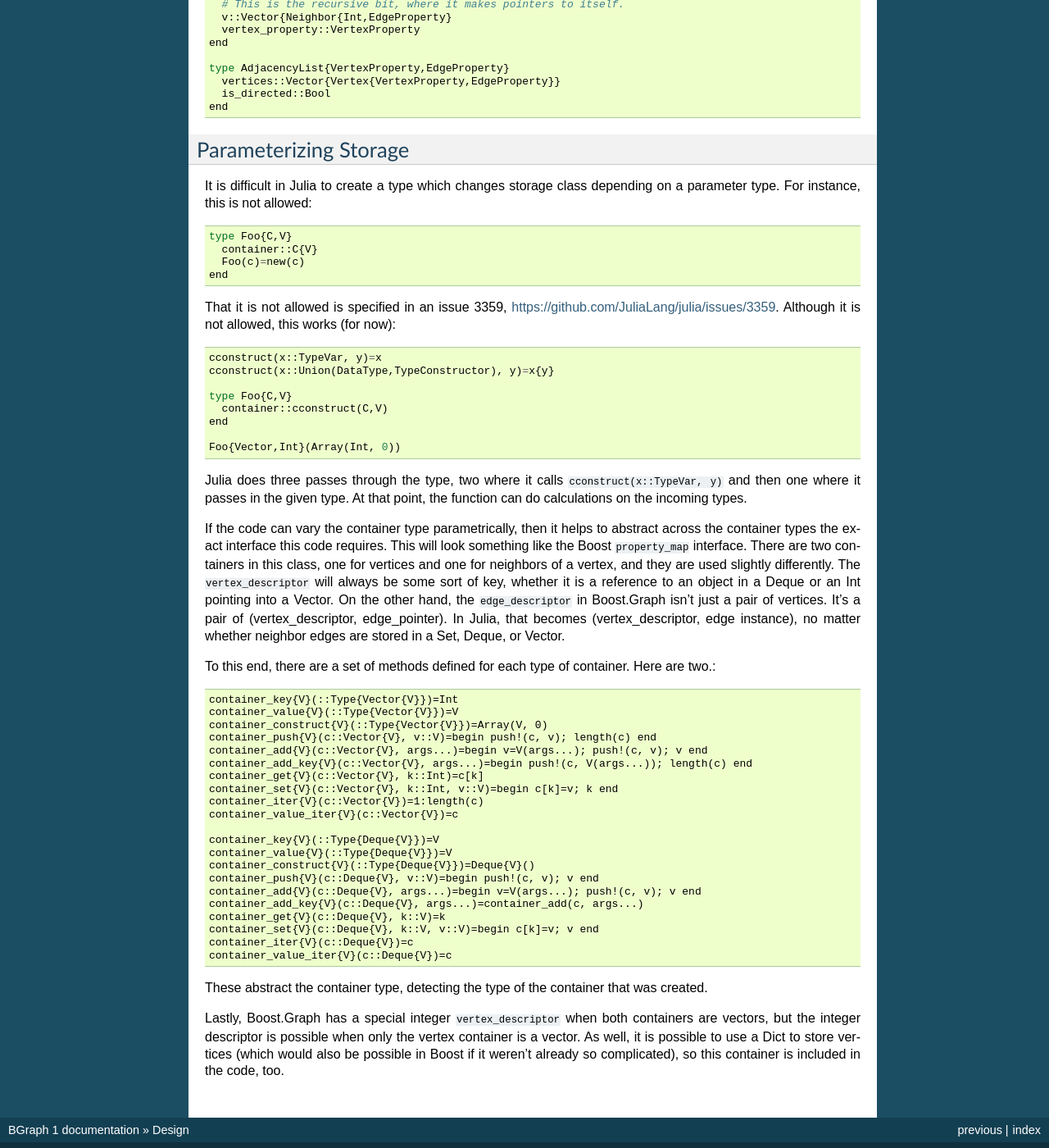
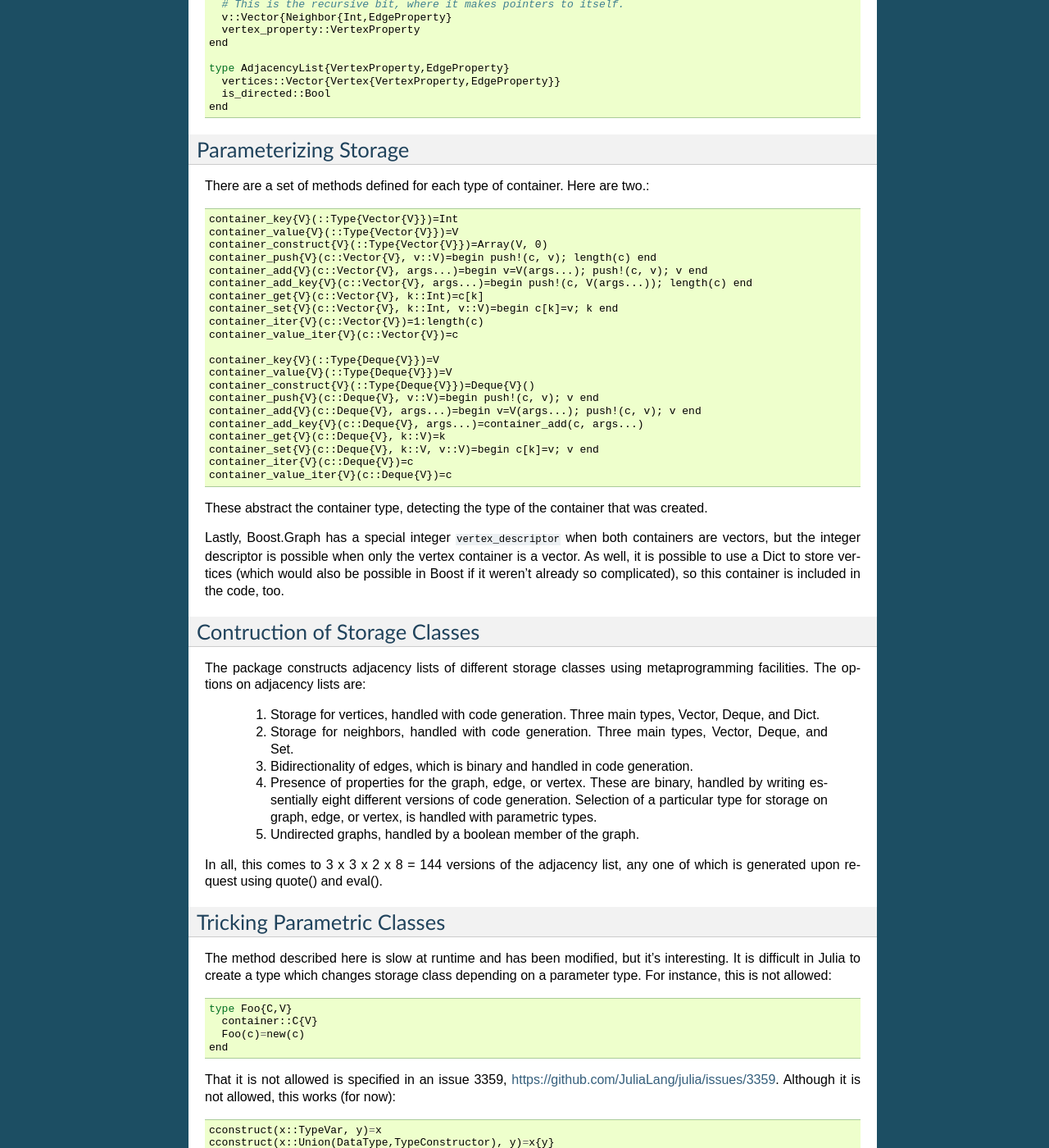
Before and after one commit to adolgert/BGraph.jl, a Sphinx documentation site: the page built from doc/source/design.rst, in a window 1280 px wide and 1400 px high, scrolled down 830 px. Shown: the whole window at 82% size. Built offline with Sphinx 7.4.7, drawn with Linux system fonts in a browser that asks for light colours; some of the changed text lies outside the part shown.

Commit message:
Major changes. Using metaprogramming to generate almost all variations.

```diff
--- a/doc/source/design.rst
+++ b/doc/source/design.rst
@@ -61,51 +61,7 @@ indexing.::
 Parameterizing Storage
 ------------------------
 
-It is difficult in Julia to create a type which changes
-storage class depending on a parameter type. For instance,
-this is not allowed::
-
-  type Foo{C,V}
-    container::C{V}
-    Foo(c)=new(c)
-  end
-
-That it is not allowed is specified in an issue 3359,
-https://github.com/JuliaLang/julia/issues/3359.
-Although it is not allowed, this works (for now)::
-
-  cconstruct(x::TypeVar, y)=x
-  cconstruct(x::Union(DataType,TypeConstructor), y)=x{y}
-
-  type Foo{C,V}
-    container::cconstruct(C,V)
-  end
-
-  Foo{Vector,Int}(Array(Int, 0))
-
-Julia does three passes through the type, two
-where it calls ``cconstruct(x::TypeVar, y)`` and then
-one where it passes in the given type. At that point,
-the function can do calculations on the incoming types.
-
-If the code can vary the container type parametrically,
-then it helps to abstract across the container types
-the exact interface this code requires. This will
-look something like the Boost ``property_map`` interface.
-There are two containers in this class, one for
-vertices and one for neighbors of a vertex,
-and they are used slightly differently.
-The ``vertex_descriptor`` will always be some sort
-of key, whether it is a reference to an object in
-a Deque or an Int pointing into a Vector.
-On the other hand, the ``edge_descriptor`` in Boost.Graph
-isn't just a pair of vertices. It's
-a pair of (vertex_descriptor, edge_pointer). In Julia,
-that becomes (vertex_descriptor, edge instance), no
-matter whether neighbor edges are stored in a Set, Deque,
-or Vector.
-
-To this end, there are a set of methods defined for
+There are a set of methods defined for
 each type of container. Here are two.::
 
 	container_key{V}(::Type{Vector{V}})=Int
@@ -139,3 +95,96 @@ is possible when only the vertex container is a vector. As well,
 it is possible to use a Dict to store vertices (which would
 also be possible in Boost if it weren't already so complicated),
 so this container is included in the code, too.
+
+Contruction of Storage Classes
+--------------------------------
+The package constructs adjacency lists of different
+storage classes using metaprogramming facilities.
+The options on adjacency lists are:
+
+  1. Storage for vertices, handled with code generation.
+     Three main types, Vector, Deque, and Dict.
+
+  2. Storage for neighbors, handled with code generation.
+     Three main types, Vector, Deque, and Set.
+
+  3. Bidirectionality of edges, which is binary
+     and handled in code generation.
+
+  4. Presence of properties for the graph, edge, or vertex.
+     These are binary, handled by writing essentially
+     eight different versions of code generation.
+     Selection of a particular type for storage on graph,
+     edge, or vertex, is handled with parametric types.
+
+  5. Undirected graphs, handled by a boolean member
+     of the graph.
+
+In all, this comes to 3 x 3 x 2 x 8 = 144 versions of
+the adjacency list, any one of which is generated upon
+request using quote() and eval().
+
+
+Tricking Parametric Classes
+------------------------------
+
+The method described here is slow at runtime and has
+been modified, but it's interesting.
+It is difficult in Julia to create a type which changes
+storage class depending on a parameter type. For instance,
+this is not allowed::
+
+  type Foo{C,V}
+    container::C{V}
+    Foo(c)=new(c)
+  end
+
+That it is not allowed is specified in an issue 3359,
+https://github.com/JuliaLang/julia/issues/3359.
+Although it is not allowed, this works (for now)::
+
+  cconstruct(x::TypeVar, y)=x
+  cconstruct(x::Union(DataType,TypeConstructor), y)=x{y}
+
+  type Foo{C,V}
+    container::cconstruct(C,V)
+  end
+
+  Foo{Vector,Int}(Array(Int, 0))
+
+Julia does three passes through the type, two
+where it calls ``cconstruct(x::TypeVar, y)`` and then
+one where it passes in the given type. At that point,
+the function can do calculations on the incoming types.
+
+In profiling, what ends up being slow about this technique
+is that construction happens at runtime. It's much slower
+than a type which knows what to construct. For instance,
+here is the current implementation of the Vertex.::
+
+  immutable type AdjacencyListEmptyVertex{EP,VC,NC}
+      v::store_construct(NC, VC, EP, AdjacencyListEmptyVertex{EP,VC,NC})
+      AdjacencyListEmptyVertex()=new(
+          container_construct(store_construct(
+              NC, VC, EP, AdjacencyListEmptyVertex{EP,VC,NC})))
+  end
+
+The constructor has to figure out what type to construct,
+and that's slow.
+
+If the code can vary the container type parametrically,
+then it helps to abstract across the container types
+the exact interface this code requires. This will
+look something like the Boost ``property_map`` interface.
+There are two containers in this class, one for
+vertices and one for neighbors of a vertex,
+and they are used slightly differently.
+The ``vertex_descriptor`` will always be some sort
+of key, whether it is a reference to an object in
+a Deque or an Int pointing into a Vector.
+On the other hand, the ``edge_descriptor`` in Boost.Graph
+isn't just a pair of vertices. It's
+a pair of (vertex_descriptor, edge_pointer). In Julia,
+that becomes (vertex_descriptor, edge instance), no
+matter whether neighbor edges are stored in a Set, Deque,
+or Vector.
```
Also changed, not shown: 3 other files.
